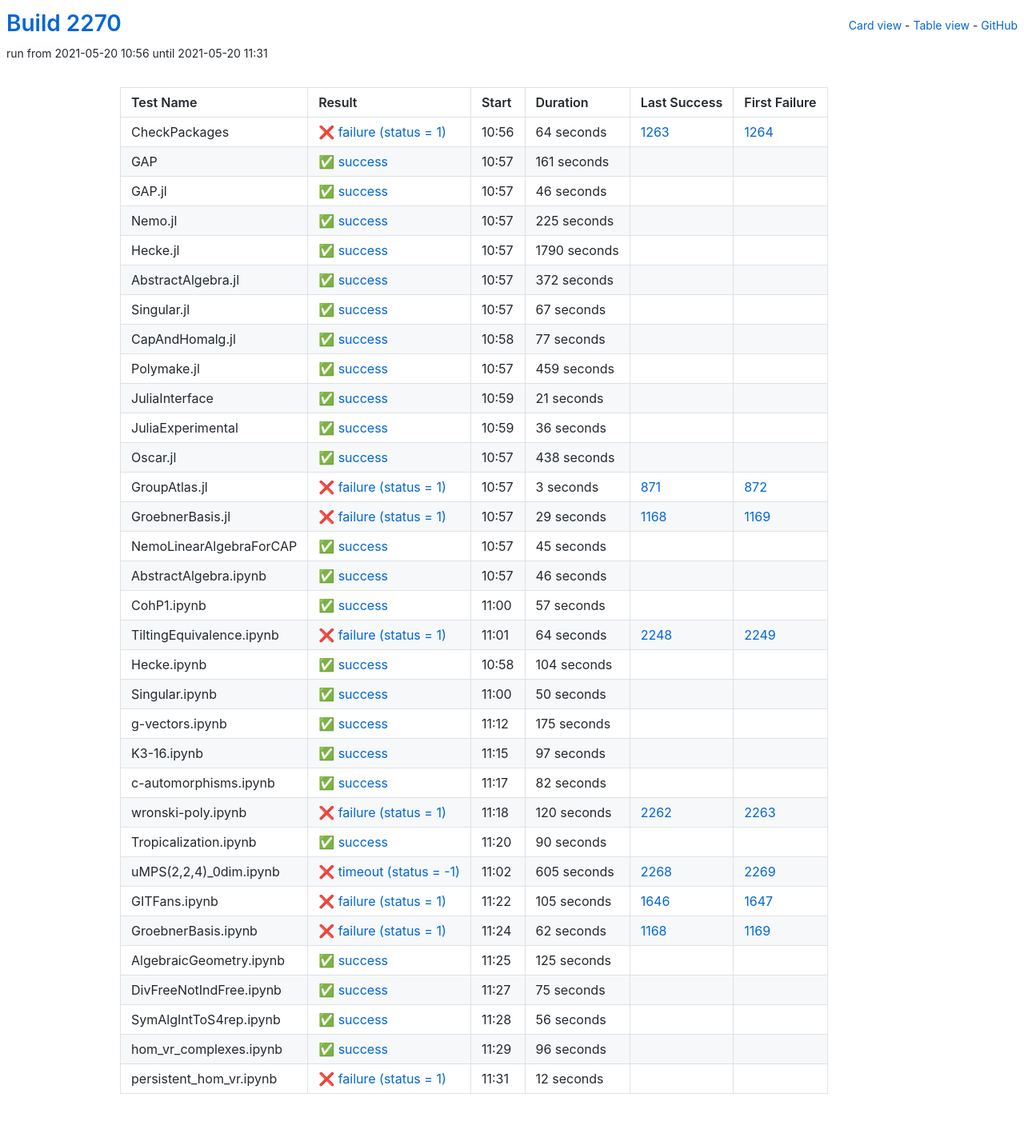
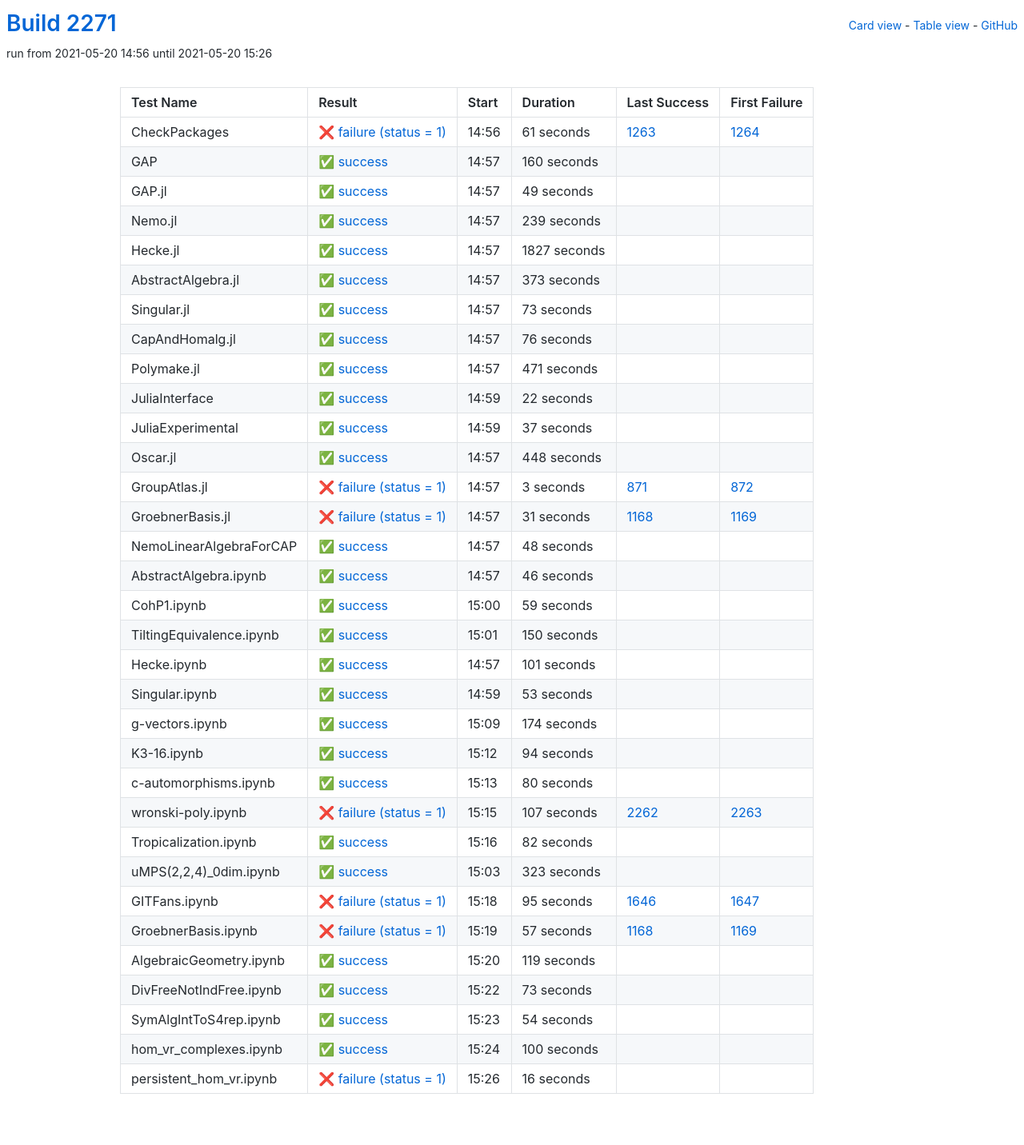
Before and after one commit to oscar-system/oscar-ci-status-stable, a Jekyll site: the page built from table.html, in a window 1280 px wide. Shown: the whole page at 80% size. Built offline with Jekyll 4.4.1, drawn with Linux system fonts in a browser that asks for light colours.

Commit message:
Build #2271

```diff
--- a/_data/ci.yml
+++ b/_data/ci.yml
@@ -1,6 +1,6 @@
 ---
-build: 2270
-build_url: https://oscarci.mathematik.uni-kl.de/job/oscar-stable/2270/
+build: 2271
+build_url: https://oscarci.mathematik.uni-kl.de/job/oscar-stable/2271/
 job: oscar-stable
 organization: oscar-system
 repo: oscar-ci-status-stable
@@ -8,152 +8,152 @@ repourl: https://github.com/oscar-system/oscar-ci-status-stable
 tests:
 - name: CheckPackages
   id: checkpackages
-  log: https://oscarci.mathematik.uni-kl.de/job/oscar-stable/2270/artifact/logs/build-2270/CheckPackages.log
-  start: 2021-05-20 10:56
+  log: https://oscarci.mathematik.uni-kl.de/job/oscar-stable/2271/artifact/logs/build-2271/CheckPackages.log
+  start: 2021-05-20 14:56
   success: false
   exitcode: 1
   status: failure
-  duration: 64
+  duration: 61
   last_success: 1263
   last_success_url: https://oscarci.mathematik.uni-kl.de/job/oscar-stable/1263/
   first_failure: 1264
   first_failure_url: https://oscarci.mathematik.uni-kl.de/job/oscar-stable/1264/
 - name: GAP
   id: gap
-  log: https://oscarci.mathematik.uni-kl.de/job/oscar-stable/2270/artifact/logs/build-2270/GAP.log
-  start: 2021-05-20 10:57
+  log: https://oscarci.mathematik.uni-kl.de/job/oscar-stable/2271/artifact/logs/build-2271/GAP.log
+  start: 2021-05-20 14:57
   success: true
   exitcode: 0
   status: success
-  duration: 161
+  duration: 160
   last_success: false
   last_success_url:
   first_failure: false
   first_failure_url:
 - name: GAP.jl
   id: gap-jl
-  log: https://oscarci.mathematik.uni-kl.de/job/oscar-stable/2270/artifact/logs/build-2270/GAP.jl.log
-  start: 2021-05-20 10:57
+  log: https://oscarci.mathematik.uni-kl.de/job/oscar-stable/2271/artifact/logs/build-2271/GAP.jl.log
+  start: 2021-05-20 14:57
   success: true
   exitcode: 0
   status: success
-  duration: 46
+  duration: 49
   last_success: false
   last_success_url:
   first_failure: false
   first_failure_url:
 - name: Nemo.jl
   id: nemo-jl
-  log: https://oscarci.mathematik.uni-kl.de/job/oscar-stable/2270/artifact/logs/build-2270/Nemo.jl.log
-  start: 2021-05-20 10:57
+  log: https://oscarci.mathematik.uni-kl.de/job/oscar-stable/2271/artifact/logs/build-2271/Nemo.jl.log
+  start: 2021-05-20 14:57
   success: true
   exitcode: 0
   status: success
-  duration: 225
+  duration: 239
   last_success: false
   last_success_url:
   first_failure: false
   first_failure_url:
 - name: Hecke.jl
   id: hecke-jl
-  log: https://oscarci.mathematik.uni-kl.de/job/oscar-stable/2270/artifact/logs/build-2270/Hecke.jl.log
-  start: 2021-05-20 10:57
+  log: https://oscarci.mathematik.uni-kl.de/job/oscar-stable/2271/artifact/logs/build-2271/Hecke.jl.log
+  start: 2021-05-20 14:57
   success: true
   exitcode: 0
   status: success
-  duration: 1790
+  duration: 1827
   last_success: false
   last_success_url:
   first_failure: false
   first_failure_url:
 - name: AbstractAlgebra.jl
   id: abstractalgebra-jl
-  log: https://oscarci.mathematik.uni-kl.de/job/oscar-stable/2270/artifact/logs/build-2270/AbstractAlgebra.jl.log
-  start: 2021-05-20 10:57
+  log: https://oscarci.mathematik.uni-kl.de/job/oscar-stable/2271/artifact/logs/build-2271/AbstractAlgebra.jl.log
+  start: 2021-05-20 14:57
   success: true
   exitcode: 0
   status: success
-  duration: 372
+  duration: 373
   last_success: false
   last_success_url:
   first_failure: false
   first_failure_url:
 - name: Singular.jl
   id: singular-jl
-  log: https://oscarci.mathematik.uni-kl.de/job/oscar-stable/2270/artifact/logs/build-2270/Singular.jl.log
-  start: 2021-05-20 10:57
+  log: https://oscarci.mathematik.uni-kl.de/job/oscar-stable/2271/artifact/logs/build-2271/Singular.jl.log
+  start: 2021-05-20 14:57
   success: true
   exitcode: 0
   status: success
-  duration: 67
+  duration: 73
   last_success: false
   last_success_url:
   first_failure: false
   first_failure_url:
 - name: CapAndHomalg.jl
   id: capandhomalg-jl
-  log: https://oscarci.mathematik.uni-kl.de/job/oscar-stable/2270/artifact/logs/build-2270/CapAndHomalg.jl.log
-  start: 2021-05-20 10:58
+  log: https://oscarci.mathematik.uni-kl.de/job/oscar-stable/2271/artifact/logs/build-2271/CapAndHomalg.jl.log
+  start: 2021-05-20 14:57
   success: true
   exitcode: 0
   status: success
-  duration: 77
+  duration: 76
   last_success: false
   last_success_url:
   first_failure: false
   first_failure_url:
 - name: Polymake.jl
   id: polymake-jl
-  log: https://oscarci.mathematik.uni-kl.de/job/oscar-stable/2270/artifact/logs/build-2270/Polymake.jl.log
-  start: 2021-05-20 10:57
+  log: https://oscarci.mathematik.uni-kl.de/job/oscar-stable/2271/artifact/logs/build-2271/Polymake.jl.log
+  start: 2021-05-20 14:57
   success: true
   exitcode: 0
   status: success
-  duration: 459
+  duration: 471
   last_success: false
   last_success_url:
   first_failure: false
   first_failure_url:
 - name: JuliaInterface
   id: juliainterface
-  log: https://oscarci.mathematik.uni-kl.de/job/oscar-stable/2270/artifact/logs/build-2270/JuliaInterface.log
-  start: 2021-05-20 10:59
+  log: https://oscarci.mathematik.uni-kl.de/job/oscar-stable/2271/artifact/logs/build-2271/JuliaInterface.log
+  start: 2021-05-20 14:59
   success: true
   exitcode: 0
   status: success
-  duration: 21
+  duration: 22
   last_success: false
   last_success_url:
   first_failure: false
   first_failure_url:
 - name: JuliaExperimental
   id: juliaexperimental
-  log: https://oscarci.mathematik.uni-kl.de/job/oscar-stable/2270/artifact/logs/build-2270/JuliaExperimental.log
-  start: 2021-05-20 10:59
+  log: https://oscarci.mathematik.uni-kl.de/job/oscar-stable/2271/artifact/logs/build-2271/JuliaExperimental.log
+  start: 2021-05-20 14:59
   success: true
   exitcode: 0
   status: success
-  duration: 36
+  duration: 37
   last_success: false
   last_success_url:
   first_failure: false
   first_failure_url:
 - name: Oscar.jl
   id: oscar-jl
-  log: https://oscarci.mathematik.uni-kl.de/job/oscar-stable/2270/artifact/logs/build-2270/Oscar.jl.log
-  start: 2021-05-20 10:57
+  log: https://oscarci.mathematik.uni-kl.de/job/oscar-stable/2271/artifact/logs/build-2271/Oscar.jl.log
+  start: 2021-05-20 14:57
   success: true
   exitcode: 0
   status: success
-  duration: 438
+  duration: 448
   last_success: false
   last_success_url:
   first_failure: false
   first_failure_url:
 - name: GroupAtlas.jl
   id: groupatlas-jl
-  log: https://oscarci.mathematik.uni-kl.de/job/oscar-stable/2270/artifact/logs/build-2270/GroupAtlas.jl.log
-  start: 2021-05-20 10:57
+  log: https://oscarci.mathematik.uni-kl.de/job/oscar-stable/2271/artifact/logs/build-2271/GroupAtlas.jl.log
+  start: 2021-05-20 14:57
   success: false
   exitcode: 1
   status: failure
@@ -164,32 +164,32 @@ tests:
   first_failure_url: https://oscarci.mathematik.uni-kl.de/job/oscar-stable/872/
 - name: GroebnerBasis.jl
   id: groebnerbasis-jl
-  log: https://oscarci.mathematik.uni-kl.de/job/oscar-stable/2270/artifact/logs/build-2270/GroebnerBasis.jl.log
-  start: 2021-05-20 10:57
+  log: https://oscarci.mathematik.uni-kl.de/job/oscar-stable/2271/artifact/logs/build-2271/GroebnerBasis.jl.log
+  start: 2021-05-20 14:57
   success: false
   exitcode: 1
   status: failure
-  duration: 29
+  duration: 31
   last_success: 1168
   last_success_url: https://oscarci.mathematik.uni-kl.de/job/oscar-stable/1168/
   first_failure: 1169
   first_failure_url: https://oscarci.mathematik.uni-kl.de/job/oscar-stable/1169/
 - name: NemoLinearAlgebraForCAP
   id: nemolinearalgebraforcap
-  log: https://oscarci.mathematik.uni-kl.de/job/oscar-stable/2270/artifact/logs/build-2270/NemoLinearAlgebraForCAP.log
-  start: 2021-05-20 10:57
+  log: https://oscarci.mathematik.uni-kl.de/job/oscar-stable/2271/artifact/logs/build-2271/NemoLinearAlgebraForCAP.log
+  start: 2021-05-20 14:57
   success: true
   exitcode: 0
   status: success
-  duration: 45
+  duration: 48
   last_success: false
   last_success_url:
   first_failure: false
   first_failure_url:
 - name: AbstractAlgebra.ipynb
   id: abstractalgebra-ipynb
-  log: https://oscarci.mathematik.uni-kl.de/job/oscar-stable/2270/artifact/logs/build-2270/AbstractAlgebra.ipynb.log
-  start: 2021-05-20 10:57
+  log: https://oscarci.mathematik.uni-kl.de/job/oscar-stable/2271/artifact/logs/build-2271/AbstractAlgebra.ipynb.log
+  start: 2021-05-20 14:57
   success: true
   exitcode: 0
   status: success
@@ -200,80 +200,104 @@ tests:
   first_failure_url:
 - name: CohP1.ipynb
   id: cohp1-ipynb
-  log: https://oscarci.mathematik.uni-kl.de/job/oscar-stable/2270/artifact/logs/build-2270/CohP1.ipynb.log
-  start: 2021-05-20 11:00
+  log: https://oscarci.mathematik.uni-kl.de/job/oscar-stable/2271/artifact/logs/build-2271/CohP1.ipynb.log
+  start: 2021-05-20 15:00
   success: true
   exitcode: 0
   status: success
-  duration: 57
+  duration: 59
   last_success: false
   last_success_url:
   first_failure: false
   first_failure_url:
 - name: TiltingEquivalence.ipynb
   id: tiltingequivalence-ipynb
-  log: https://oscarci.mathematik.uni-kl.de/job/oscar-stable/2270/artifact/logs/build-2270/TiltingEquivalence.ipynb.log
-  start: 2021-05-20 11:01
-  success: false
-  exitcode: 1
-  status: failure
-  duration: 64
-  last_success: 2248
-  last_success_url: https://oscarci.mathematik.uni-kl.de/job/oscar-stable/2248/
-  first_failure: 2249
-  first_failure_url: https://oscarci.mathematik.uni-kl.de/job/oscar-stable/2249/
-- name: Hecke.ipynb
-  id: hecke-ipynb
-  log: https://oscarci.mathematik.uni-kl.de/job/oscar-stable/2270/artifact/logs/build-2270/Hecke.ipynb.log
-  start: 2021-05-20 10:58
+  log: https://oscarci.mathematik.uni-kl.de/job/oscar-stable/2271/artifact/logs/build-2271/TiltingEquivalence.ipynb.log
+  start: 2021-05-20 15:01
   success: true
   exitcode: 0
   status: success
-  duration: 104
+  duration: 150
+  last_success: false
+  last_success_url:
+  first_failure: false
+  first_failure_url:
+- name: Hecke.ipynb
+  id: hecke-ipynb
+  log: https://oscarci.mathematik.uni-kl.de/job/oscar-stable/2271/artifact/logs/build-2271/Hecke.ipynb.log
+  start: 2021-05-20 14:57
+  success: true
+  exitcode: 0
+  status: success
+  duration: 101
   last_success: false
   last_success_url:
   first_failure: false
   first_failure_url:
 - name: Singular.ipynb
   id: singular-ipynb
-  log: https://oscarci.mathematik.uni-kl.de/job/oscar-stable/2270/artifact/logs/build-2270/Singular.ipynb.log
-  start: 2021-05-20 11:00
+  log: https://oscarci.mathematik.uni-kl.de/job/oscar-stable/2271/artifact/logs/build-2271/Singular.ipynb.log
+  start: 2021-05-20 14:59
   success: true
   exitcode: 0
   status: success
-  duration: 50
+  duration: 53
   last_success: false
   last_success_url:
   first_failure: false
   first_failure_url:
 - name: g-vectors.ipynb
   id: g-vectors-ipynb
-  log: https://oscarci.mathematik.uni-kl.de/job/oscar-stable/2270/artifact/logs/build-2270/g-vectors.ipynb.log
-  start: 2021-05-20 11:12
+  log: https://oscarci.mathematik.uni-kl.de/job/oscar-stable/2271/artifact/logs/build-2271/g-vectors.ipynb.log
+  start: 2021-05-20 15:09
   success: true
   exitcode: 0
   status: success
-  duration: 175
+  duration: 174
   last_success: false
   last_success_url:
   first_failure: false
   first_failure_url:
 - name: K3-16.ipynb
   id: k3-16-ipynb
-  log: https://oscarci.mathematik.uni-kl.de/job/oscar-stable/2270/artifact/logs/build-2270/K3-16.ipynb.log
-  start: 2021-05-20 11:15
+  log: https://oscarci.mathematik.uni-kl.de/job/oscar-stable/2271/artifact/logs/build-2271/K3-16.ipynb.log
+  start: 2021-05-20 15:12
   success: true
   exitcode: 0
   status: success
-  duration: 97
+  duration: 94
   last_success: false
   last_success_url:
   first_failure: false
   first_failure_url:
 - name: c-automorphisms.ipynb
   id: c-automorphisms-ipynb
-  log: https://oscarci.mathematik.uni-kl.de/job/oscar-stable/2270/artifact/logs/build-2270/c-automorphisms.ipynb.log
-  start: 2021-05-20 11:17
+  log: https://oscarci.mathematik.uni-kl.de/job/oscar-stable/2271/artifact/logs/build-2271/c-automorphisms.ipynb.log
+  start: 2021-05-20 15:13
+  success: true
+  exitcode: 0
+  status: success
+  duration: 80
+  last_success: false
+  last_success_url:
+  first_failure: false
+  first_failure_url:
+- name: wronski-poly.ipynb
+  id: wronski-poly-ipynb
+  log: https://oscarci.mathematik.uni-kl.de/job/oscar-stable/2271/artifact/logs/build-2271/wronski-poly.ipynb.log
+  start: 2021-05-20 15:15
+  success: false
+  exitcode: 1
+  status: failure
+  duration: 107
+  last_success: 2262
+  last_success_url: https://oscarci.mathematik.uni-kl.de/job/oscar-stable/2262/
+  first_failure: 2263
+  first_failure_url: https://oscarci.mathematik.uni-kl.de/job/oscar-stable/2263/
+- name: Tropicalization.ipynb
+  id: tropicalization-ipynb
+  log: https://oscarci.mathematik.uni-kl.de/job/oscar-stable/2271/artifact/logs/build-2271/Tropicalization.ipynb.log
+  start: 2021-05-20 15:16
   success: true
   exitcode: 0
   status: success
@@ -282,122 +306,98 @@ tests:
   last_success_url:
   first_failure: false
   first_failure_url:
-- name: wronski-poly.ipynb
-  id: wronski-poly-ipynb
-  log: https://oscarci.mathematik.uni-kl.de/job/oscar-stable/2270/artifact/logs/build-2270/wronski-poly.ipynb.log
-  start: 2021-05-20 11:18
-  success: false
-  exitcode: 1
-  status: failure
-  duration: 120
-  last_success: 2262
-  last_success_url: https://oscarci.mathematik.uni-kl.de/job/oscar-stable/2262/
-  first_failure: 2263
-  first_failure_url: https://oscarci.mathematik.uni-kl.de/job/oscar-stable/2263/
-- name: Tropicalization.ipynb
-  id: tropicalization-ipynb
-  log: https://oscarci.mathematik.uni-kl.de/job/oscar-stable/2270/artifact/logs/build-2270/Tropicalization.ipynb.log
-  start: 2021-05-20 11:20
+- name: uMPS(2,2,4)_0dim.ipynb
+  id: umps-2-2-4-0dim-ipynb
+  log: https://oscarci.mathematik.uni-kl.de/job/oscar-stable/2271/artifact/logs/build-2271/uMPS-2-2-4-_0dim.ipynb.log
+  start: 2021-05-20 15:03
   success: true
   exitcode: 0
   status: success
-  duration: 90
+  duration: 323
   last_success: false
   last_success_url:
   first_failure: false
   first_failure_url:
-- name: uMPS(2,2,4)_0dim.ipynb
-  id: umps-2-2-4-0dim-ipynb
-  log: https://oscarci.mathematik.uni-kl.de/job/oscar-stable/2270/artifact/logs/build-2270/uMPS-2-2-4-_0dim.ipynb.log
-  start: 2021-05-20 11:02
-  success: false
-  exitcode: -1
-  status: timeout
-  duration: 605
-  last_success: 2268
-  last_success_url: https://oscarci.mathematik.uni-kl.de/job/oscar-stable/2268/
-  first_failure: 2269
-  first_failure_url: https://oscarci.mathematik.uni-kl.de/job/oscar-stable/2269/
 - name: GITFans.ipynb
   id: gitfans-ipynb
-  log: https://oscarci.mathematik.uni-kl.de/job/oscar-stable/2270/artifact/logs/build-2270/GITFans.ipynb.log
-  start: 2021-05-20 11:22
+  log: https://oscarci.mathematik.uni-kl.de/job/oscar-stable/2271/artifact/logs/build-2271/GITFans.ipynb.log
+  start: 2021-05-20 15:18
   success: false
   exitcode: 1
   status: failure
-  duration: 105
+  duration: 95
   last_success: 1646
   last_success_url: https://oscarci.mathematik.uni-kl.de/job/oscar-stable/1646/
   first_failure: 1647
   first_failure_url: https://oscarci.mathematik.uni-kl.de/job/oscar-stable/1647/
 - name: GroebnerBasis.ipynb
   id: groebnerbasis-ipynb
-  log: https://oscarci.mathematik.uni-kl.de/job/oscar-stable/2270/artifact/logs/build-2270/GroebnerBasis.ipynb.log
-  start: 2021-05-20 11:24
+  log: https://oscarci.mathematik.uni-kl.de/job/oscar-stable/2271/artifact/logs/build-2271/GroebnerBasis.ipynb.log
+  start: 2021-05-20 15:19
   success: false
   exitcode: 1
   status: failure
-  duration: 62
+  duration: 57
   last_success: 1168
   last_success_url: https://oscarci.mathematik.uni-kl.de/job/oscar-stable/1168/
   first_failure: 1169
   first_failure_url: https://oscarci.mathematik.uni-kl.de/job/oscar-stable/1169/
 - name: AlgebraicGeometry.ipynb
   id: algebraicgeometry-ipynb
-  log: https://oscarci.mathematik.uni-kl.de/job/oscar-stable/2270/artifact/logs/build-2270/AlgebraicGeometry.ipynb.log
-  start: 2021-05-20 11:25
+  log: https://oscarci.mathematik.uni-kl.de/job/oscar-stable/2271/artifact/logs/build-2271/AlgebraicGeometry.ipynb.log
+  start: 2021-05-20 15:20
   success: true
   exitcode: 0
   status: success
-  duration: 125
+  duration: 119
   last_success: false
   last_success_url:
   first_failure: false
   first_failure_url:
 - name: DivFreeNotIndFree.ipynb
   id: divfreenotindfree-ipynb
-  log: https://oscarci.mathematik.uni-kl.de/job/oscar-stable/2270/artifact/logs/build-2270/DivFreeNotIndFree.ipynb.log
-  start: 2021-05-20 11:27
+  log: https://oscarci.mathematik.uni-kl.de/job/oscar-stable/2271/artifact/logs/build-2271/DivFreeNotIndFree.ipynb.log
+  start: 2021-05-20 15:22
   success: true
   exitcode: 0
   status: success
-  duration: 75
+  duration: 73
   last_success: false
   last_success_url:
   first_failure: false
   first_failure_url:
 - name: SymAlgIntToS4rep.ipynb
   id: symalginttos4rep-ipynb
-  log: https://oscarci.mathematik.uni-kl.de/job/oscar-stable/2270/artifact/logs/build-2270/SymAlgIntToS4rep.ipynb.log
-  start: 2021-05-20 11:28
+  log: https://oscarci.mathematik.uni-kl.de/job/oscar-stable/2271/artifact/logs/build-2271/SymAlgIntToS4rep.ipynb.log
+  start: 2021-05-20 15:23
   success: true
   exitcode: 0
   status: success
-  duration: 56
+  duration: 54
   last_success: false
   last_success_url:
   first_failure: false
   first_failure_url:
 - name: hom_vr_complexes.ipynb
   id: hom-vr-complexes-ipynb
-  log: https://oscarci.mathematik.uni-kl.de/job/oscar-stable/2270/artifact/logs/build-2270/hom_vr_complexes.ipynb.log
-  start: 2021-05-20 11:29
+  log: https://oscarci.mathematik.uni-kl.de/job/oscar-stable/2271/artifact/logs/build-2271/hom_vr_complexes.ipynb.log
+  start: 2021-05-20 15:24
   success: true
   exitcode: 0
   status: success
-  duration: 96
+  duration: 100
   last_success: false
   last_success_url:
   first_failure: false
   first_failure_url:
 - name: persistent_hom_vr.ipynb
   id: persistent-hom-vr-ipynb
-  log: https://oscarci.mathematik.uni-kl.de/job/oscar-stable/2270/artifact/logs/build-2270/persistent_hom_vr.ipynb.log
-  start: 2021-05-20 11:31
+  log: https://oscarci.mathematik.uni-kl.de/job/oscar-stable/2271/artifact/logs/build-2271/persistent_hom_vr.ipynb.log
+  start: 2021-05-20 15:26
   success: false
   exitcode: 1
   status: failure
-  duration: 12
+  duration: 16
   last_success: false
   last_success_url:
   first_failure: false
```
Also changed, not shown: README.md.
